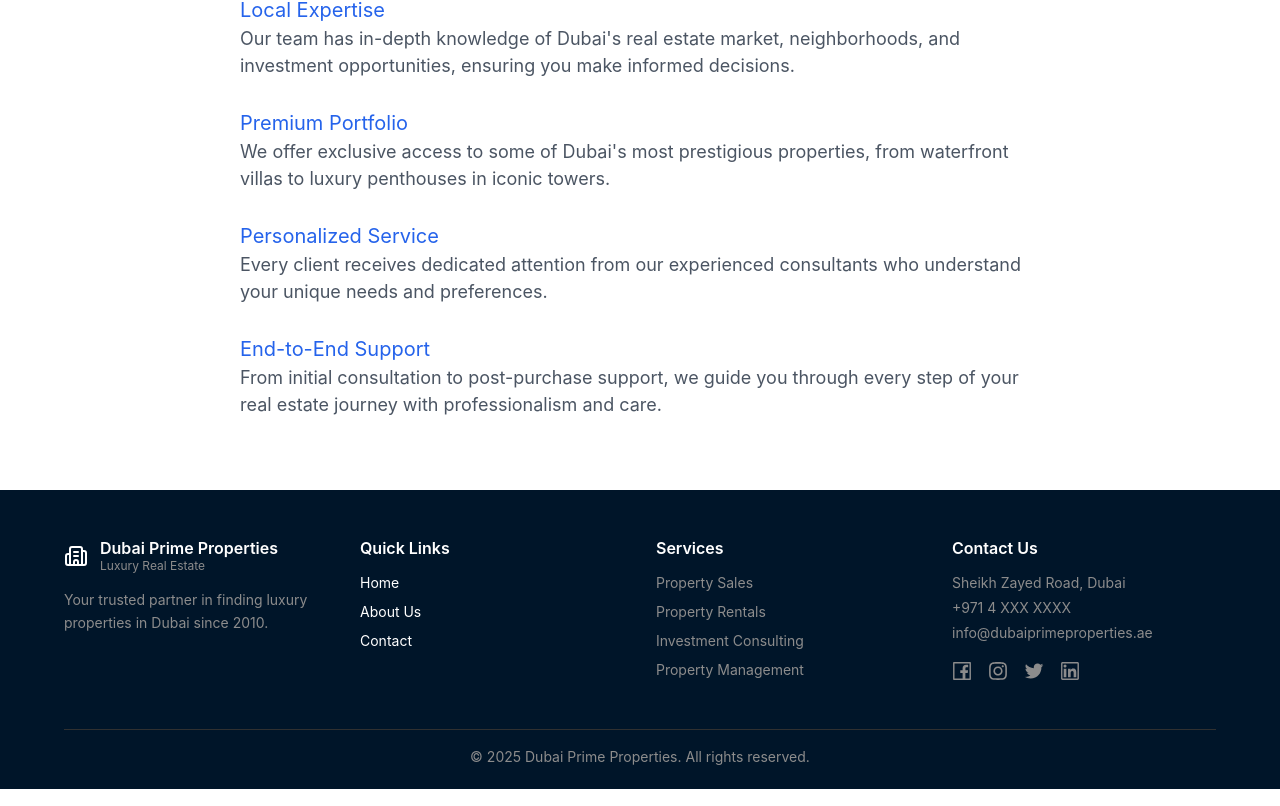
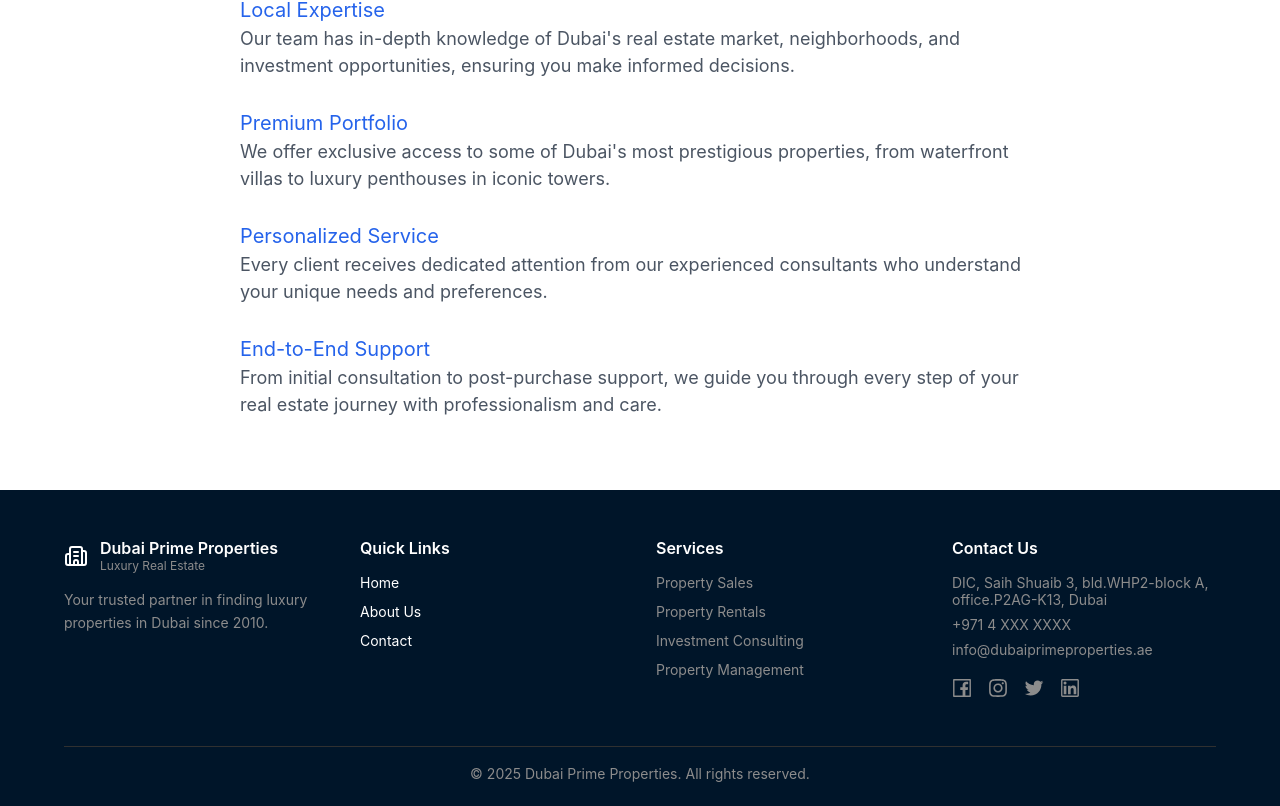
Before and after one commit to Abdulrhman-Gawish/vacation-homes, a React (Vite) app: page /about in a window 1280 px wide. Shown: the part 2162-2968 px from the top of the page. Built offline with nearby package versions, Linux system fonts and the light colour scheme.

Commit message:
Project completed

```diff
--- a/src/components/Footer/FooterContact.jsx
+++ b/src/components/Footer/FooterContact.jsx
@@ -1,12 +1,17 @@
 import React from "react";
-import { FacebookOutlined, InstagramOutlined, TwitterOutlined, LinkedinOutlined } from "@ant-design/icons";
+import {
+  FacebookOutlined,
+  InstagramOutlined,
+  TwitterOutlined,
+  LinkedinOutlined,
+} from "@ant-design/icons";
 import { SectionTitle, ContactInfo, SocialIcons } from "./Footer.styles";
 
 const FooterContact = () => (
   <div>
     <SectionTitle>Contact Us</SectionTitle>
     <ContactInfo>
-      <p>Sheikh Zayed Road, Dubai</p>
+      <p>DIC, Saih Shuaib 3, bld.WHP2-block A, office.P2AG-K13, Dubai</p>
       <p>+971 4 XXX XXXX</p>
       <p>info@dubaiprimeproperties.ae</p>
       <SocialIcons>
--- a/src/components/Map/Map.jsx
+++ b/src/components/Map/Map.jsx
@@ -9,10 +9,12 @@ const Map = () => {
         transition={{ duration: 0.6 }}
         viewport={{ once: true, margin: "-100px" }}
       >
-        <SectionTitle>Sheikh Zayed Road, Dubai, UAE</SectionTitle>
+        <SectionTitle>
+          DIC, Saih Shuaib 3, bld.WHP2-block A, office.P2AG-K13, Dubai, UAE
+        </SectionTitle>
         <MapContainer>
           <iframe
-            src="https://www.google.com/maps/embed?pb=!1m18!1m12!1m3!1d3613.9420151945615!2d55.134505675159176!3d25.0699543777931!2m3!1f0!2f0!3f0!3m2!1i1024!2i768!4f13.1!3m3!1m2!1s0x3e5f13435f3abe57%3A0xb4c00b9d46311cd0!2sSheikh%20Zayed%20Rd%20-%20Dubai%20-%20United%20Arab%20Emirates!5e0!3m2!1sen!2seg!4v1762117878267!5m2!1sen!2seg"
+            src="https://www.google.com/maps/embed?pb=!1m17!1m12!1m3!1d4416.699295548979!2d55.06006397537079!3d24.86074897792916!2m3!1f0!2f0!3f0!3m2!1i1024!2i768!4f13.1!3m2!1m1!2zMjTCsDUxJzM4LjciTiA1NcKwMDMnNDUuNSJF!5e1!3m2!1sen!2seg!4v1762698767046!5m2!1sen!2seg"
             width="100%"
             height="100%"
             allowFullScreen
--- a/src/utils/contactInformation.js
+++ b/src/utils/contactInformation.js
@@ -3,7 +3,7 @@ export const contactInformation = [
   {
     icon: MapPin,
     title: 'Visit Us',
-    details: ['Sheikh Zayed Road', 'Dubai, United Arab Emirates'],
+    details: ['DIC, Saih Shuaib 3, bld.WHP2-block A, office.P2AG-K13', 'Dubai, United Arab Emirates'],
   },
   {
     icon: Phone,
```
